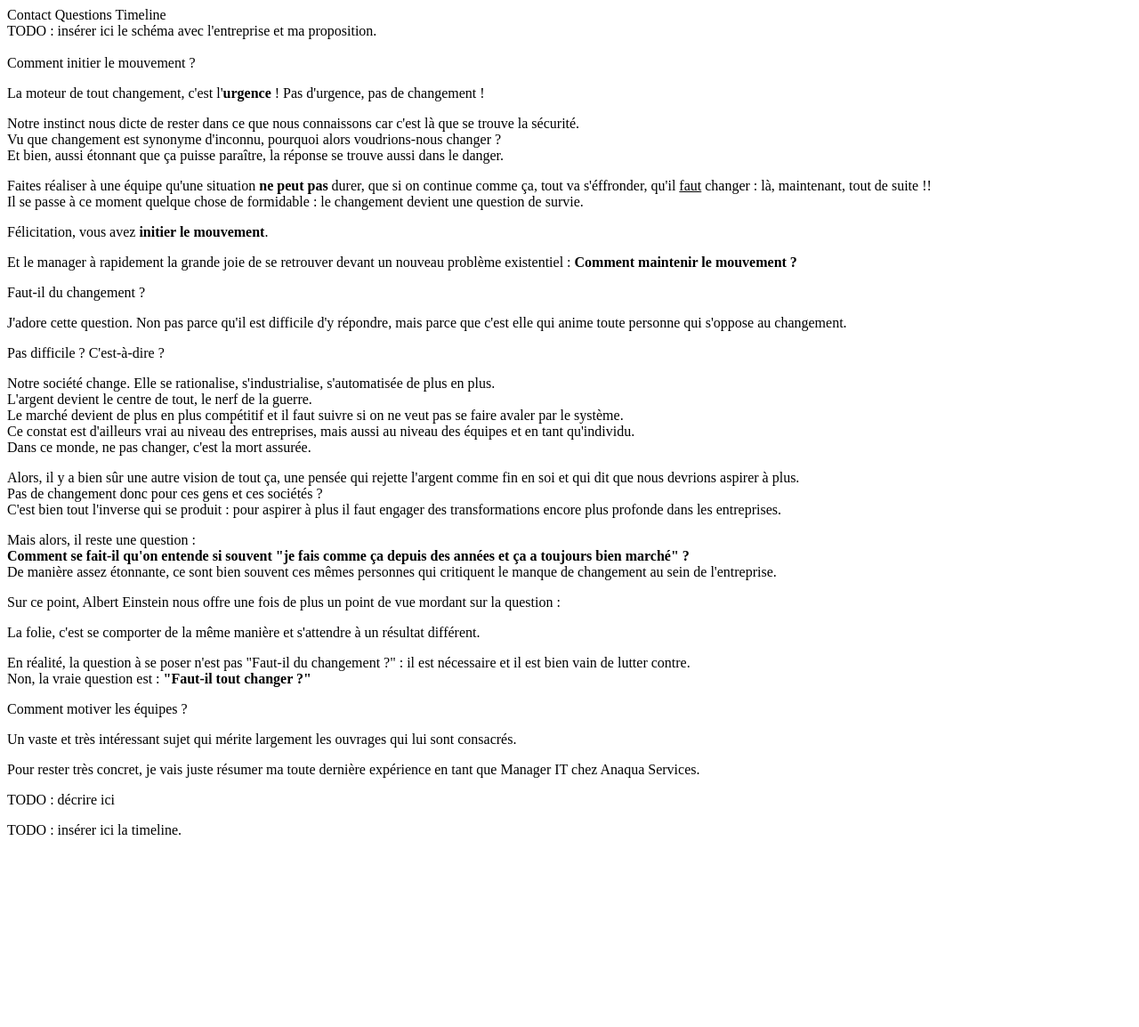
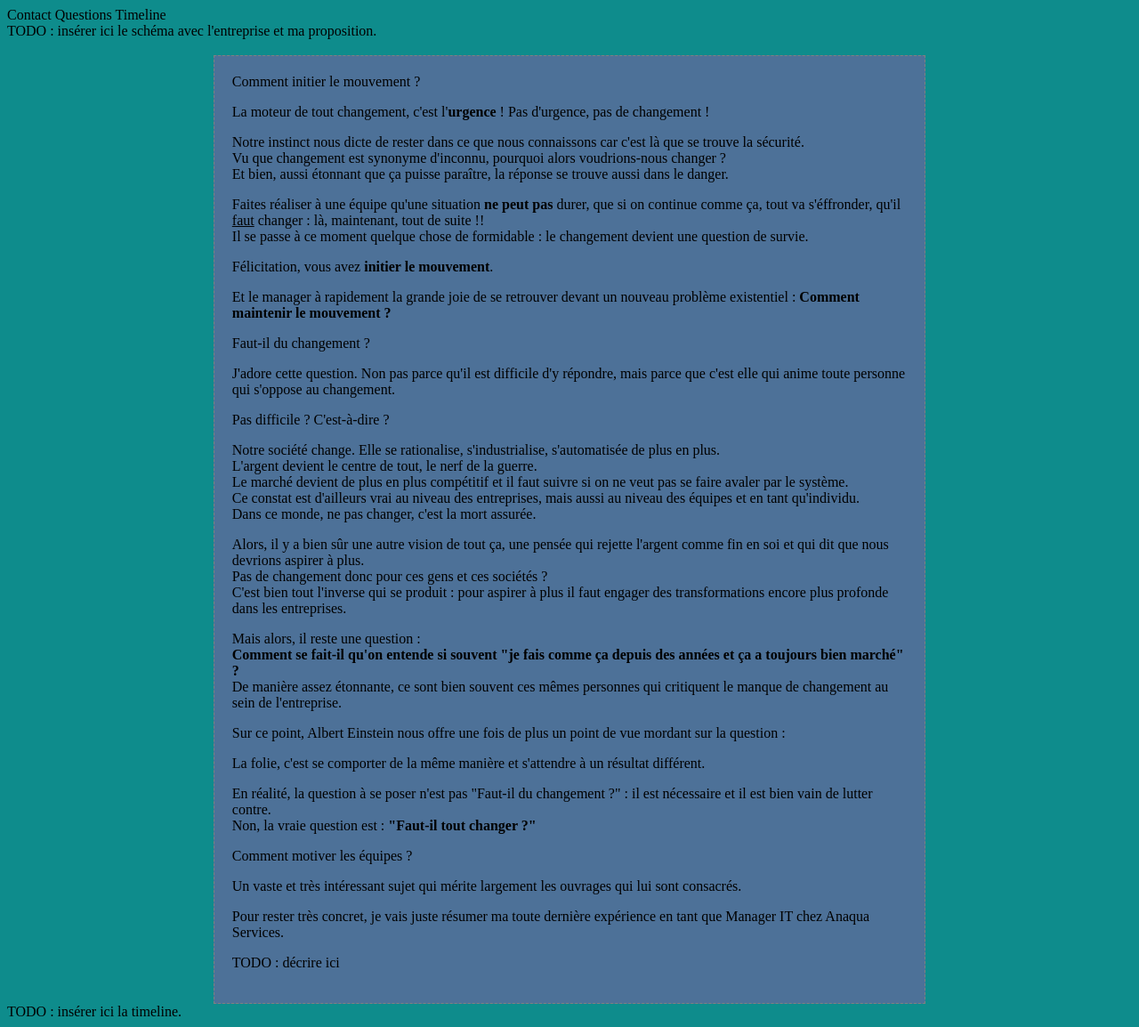
Before and after one commit to FlorisTisseyre/floris-tisseyre, a PHP site: page /src/root.php in a window 1280 px wide. Shown: the whole page at 89% size. Before the commit the page ends 938 px from the top, so only its background shows below. Run offline with PHP 8.4, Linux system fonts and the light colour scheme; some libraries are stand-ins or nearby versions.

Commit message:
page swipe avec les fleches

```diff
--- a/index.php
+++ b/index.php
@@ -1,3 +1,3 @@
 <?php
 
-include __DIR__ . '/src/root.php';
+include __DIR__ . '/src/pages.php';
--- /dev/null
+++ b/src/assets/css/main.css
@@ -0,0 +1,32 @@
+body{
+    background-color: #0e8c8c;
+    position: relative;
+}
+#pages{
+
+}
+.arrow.right{
+    position: absolute;
+    top: 20em;
+    right: 3em;
+    width: 5em;
+    z-index: 9999;
+}
+.arrow.left{
+    position: absolute;
+    top: 20em;
+    left: 3em;
+    width: 5em;
+    z-index: 9998;
+}
+.dragend-page {
+
+}
+.dragend-page > div{
+    border: 1px dashed grey;
+    background-color: #4D7198;
+    width: 60%;
+    margin: auto;
+    height: 100%;
+    padding: 20px;
+}
--- a/src/root.php
+++ b/src/root.php
@@ -1,18 +1,20 @@
 <!DOCTYPE HTML>
 <html>
 <head>
-	<meta charset="utf-8" />
+    <meta charset="utf-8"/>
     <title>Semantic UI CDN</title>
     <link rel="stylesheet" href="semantic/out/semantic.min.css"/>
+    <link rel="stylesheet" href="src/assets/css/main.css"/>
     <script
             src="https://code.jquery.com/jquery-3.1.1.min.js"
             integrity="sha256-hVVnYaiADRTO2PzUGmuLJr8BLUSjGIZsDYGmIJLv2b8="
             crossorigin="anonymous"></script>
     <script src="semantic/out/semantic.min.js"></script>
+    <script src="src/assets/js/dragend.js"></script>
     <script>
-        $(document).ready(function(){
-            $('.demo.menu .item').tab();
-            $('.ui.accordion').accordion();
+        $(document).ready(function () {
+            //$('.demo.menu .item').tab();
+            //$('.ui.accordion').accordion();
         });
 
     </script>
@@ -27,15 +29,15 @@
         <a class="item" data-tab="timeline">Timeline</a>
     </div>
 
-	<div class="ui active tab segment" data-tab="contact">
+    <div class="ui active tab segment dragend-page" data-tab="contact">
 		<?php include __DIR__ . "/contact/contact.php"; ?>
     </div>
 
-	<div class="ui tab segment" data-tab="questions">
+    <div class="ui tab segment dragend-page" data-tab="questions">
 		<?php include __DIR__ . "/questions/questions.php"; ?>
     </div>
 
-	<div class="ui tab segment" data-tab="timeline">
+    <div class="ui tab segment dragend-page" data-tab="timeline">
 		<?php include __DIR__ . "/timeline/timeline.php"; ?>
     </div>
 </div>
```
Also changed, not shown: src/assets/js/main.js (added, +8 -0 lines), src/pages.php (added, +42 -0 lines). Lines whose indentation alone changed are shown as unchanged.
